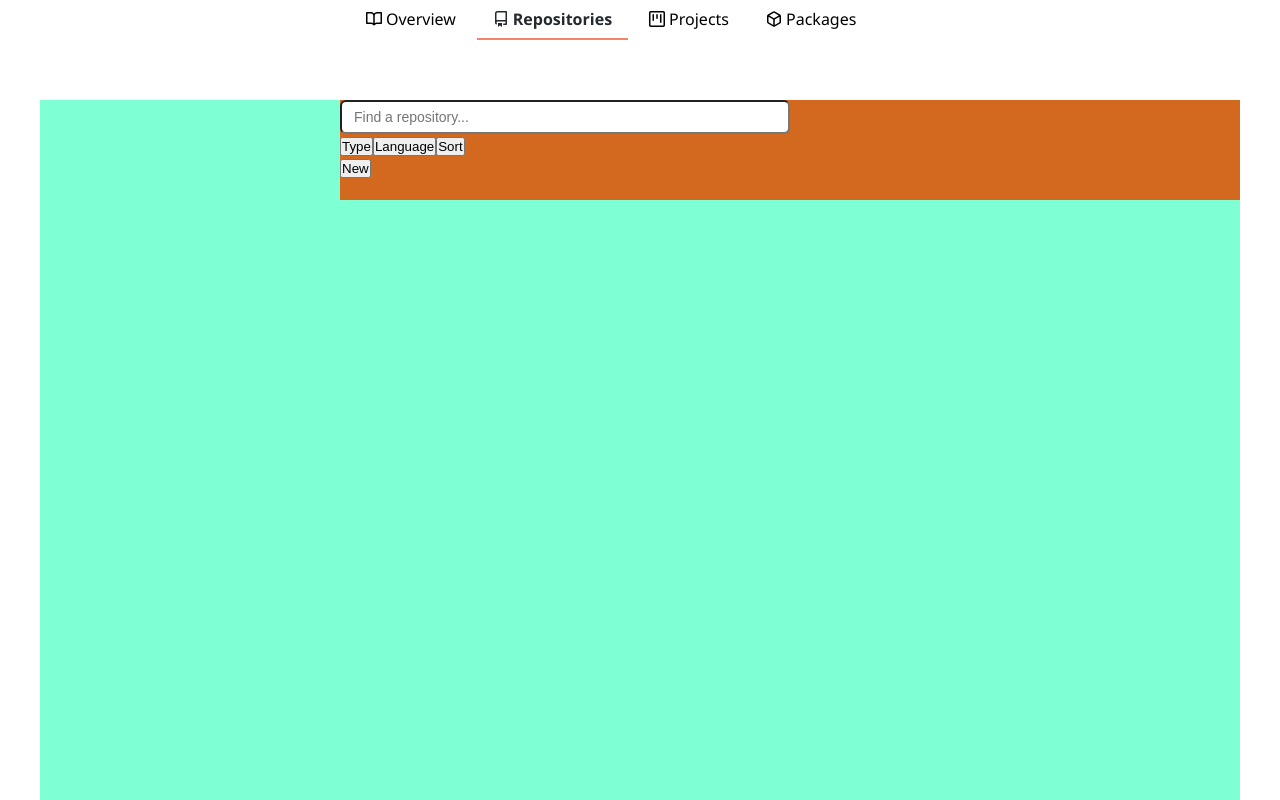
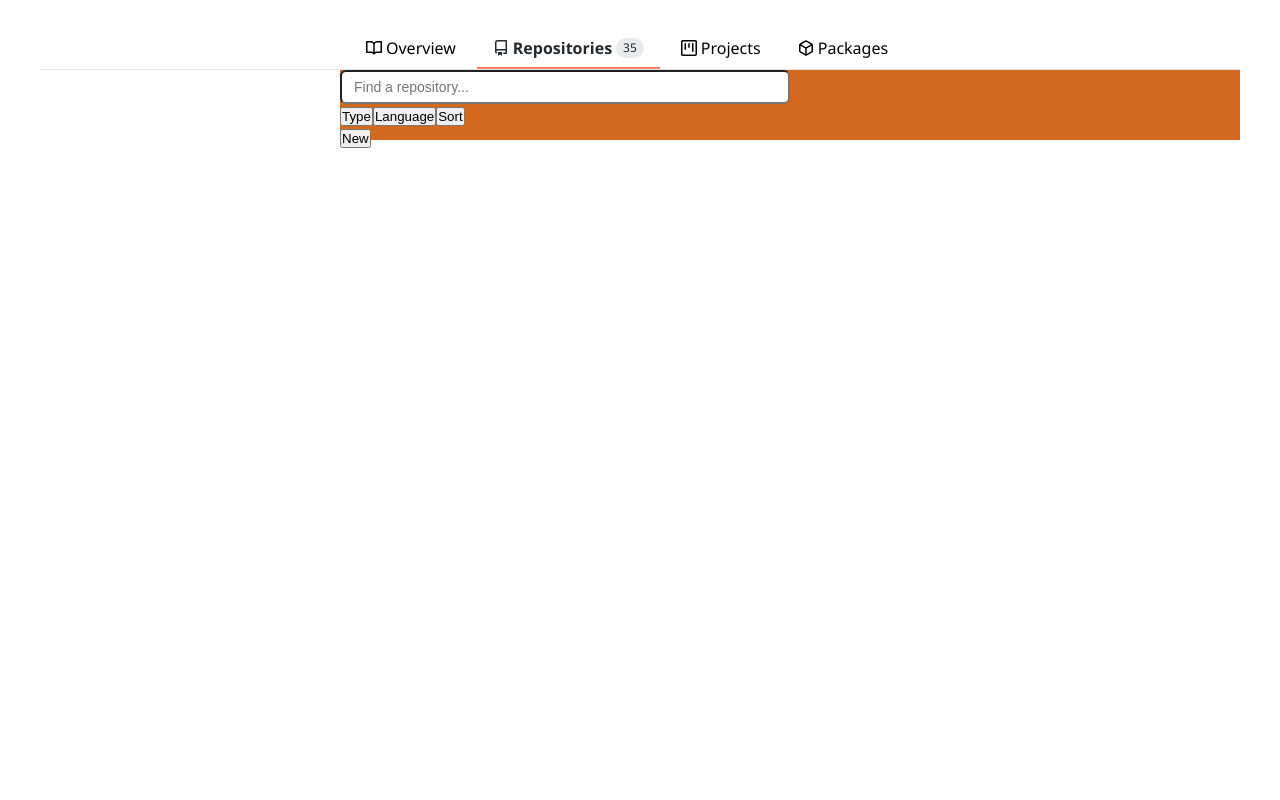
Before and after one commit to Marcel2408/mvst-fe, a React (Create React App) app: page / in a window 1280 px wide. Built offline with nearby package versions, Linux system fonts and the light colour scheme.

Commit message:
feat(header): style header nav

```diff
--- a/src/App/App.jsx
+++ b/src/App/App.jsx
@@ -20,6 +20,7 @@ function App() {
               <li className="navbar_list_item selected">
                 <RepositoryIcon />
                 Repositories
+                <span className="counter" title="35">35</span>
               </li>
               <li className="navbar_list_item">
                 <ProjectIcon />
--- a/src/App/App.scss
+++ b/src/App/App.scss
@@ -9,6 +9,7 @@
 :root {
   --color-text-primary: #24292e;
   --color-white: #fff;
+  --color-selected: #f9826c;
 }
 
 html {
@@ -33,12 +34,11 @@ body {
   width: 95%;
   max-width: 1200px;
   margin: 0 auto;
-  background-color: aquamarine;
 }
 
 .grid {
   display: grid;
-  grid-template-rows: 10rem 10rem 100%;
+  grid-template-rows: 7rem 7rem 100%;
   grid-template-columns: 1fr 3fr;
   grid-template-areas:
     "head head"
@@ -50,6 +50,10 @@ body {
 .header {
   grid-area: head;
   background-color: #fff;
+  border-bottom: 1px solid #e1e4e8;
+
+  display: flex;
+  align-items: flex-end;
 }
 
 .searchbar {
@@ -85,6 +89,7 @@ body {
       align-items: center;
       border-bottom: 2px solid transparent;
       transition: border-bottom-color .12s ease-out;
+      cursor: pointer;
 
       &:hover {
         border-bottom-color: #d1d5da;
@@ -98,7 +103,22 @@ body {
     & .selected {
       font-weight: 600;
       color: #24292e;
-      border-bottom-color: #f9826c;
+      border-bottom-color: var(--color-selected);
+    }
+
+    .counter {
+      display: inline-block;
+      margin-left: 4px;
+      min-width: 2rem;
+      padding: 0 6px;
+      font-size: 1.2rem;
+      font-weight: 500;
+      line-height: 1.8rem;
+      color: #24292e;
+      text-align: center;
+      background-color: rgba(209, 213, 218, .5);
+      border: 1px solid transparent;
+      border-radius: 2em;
     }
 
     &_link {}
```
